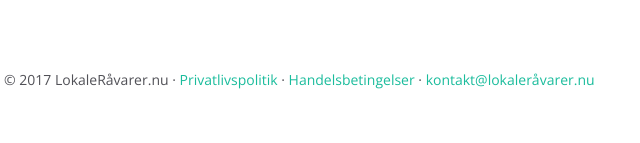
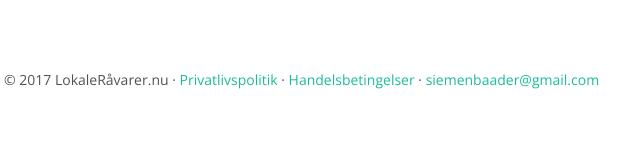
Before and after one commit to siemenbaader/site, a plain HTML site: page index.html in a window 1280 px wide. Shown: the part 2927-3070 px from the top of the page, 66-706 px from the left. Drawn offline with nearby package versions, Linux system fonts and the light colour scheme; some packages are replaced by stand-ins of ours.

Commit message:
changed mailto address to siemenbaader@gmail.com

```diff
--- a/index.html
+++ b/index.html
@@ -327,7 +327,7 @@ Via Pædagoguddannelsen</h1>
         <div class="container">
             <footer>
                 <p class="pull-right"><a href="#">Back to top</a></p>
-                <p>&copy; 2017 LokaleRåvarer.nu &middot; <a href="#">Privatlivspolitik</a> &middot; <a href="#">Handelsbetingelser</a> &middot; <a href="mailto:kontakt@lokaleråvarer.nu">kontakt@lokaleråvarer.nu</a></p>
+                <p>&copy; 2017 LokaleRåvarer.nu &middot; <a href="#">Privatlivspolitik</a> &middot; <a href="#">Handelsbetingelser</a> &middot; <a href="mailto:siemenbaader@gmail.com">siemenbaader@gmail.com</a></p>
             </footer>
         </div>
         <section id='scripts'>
```
